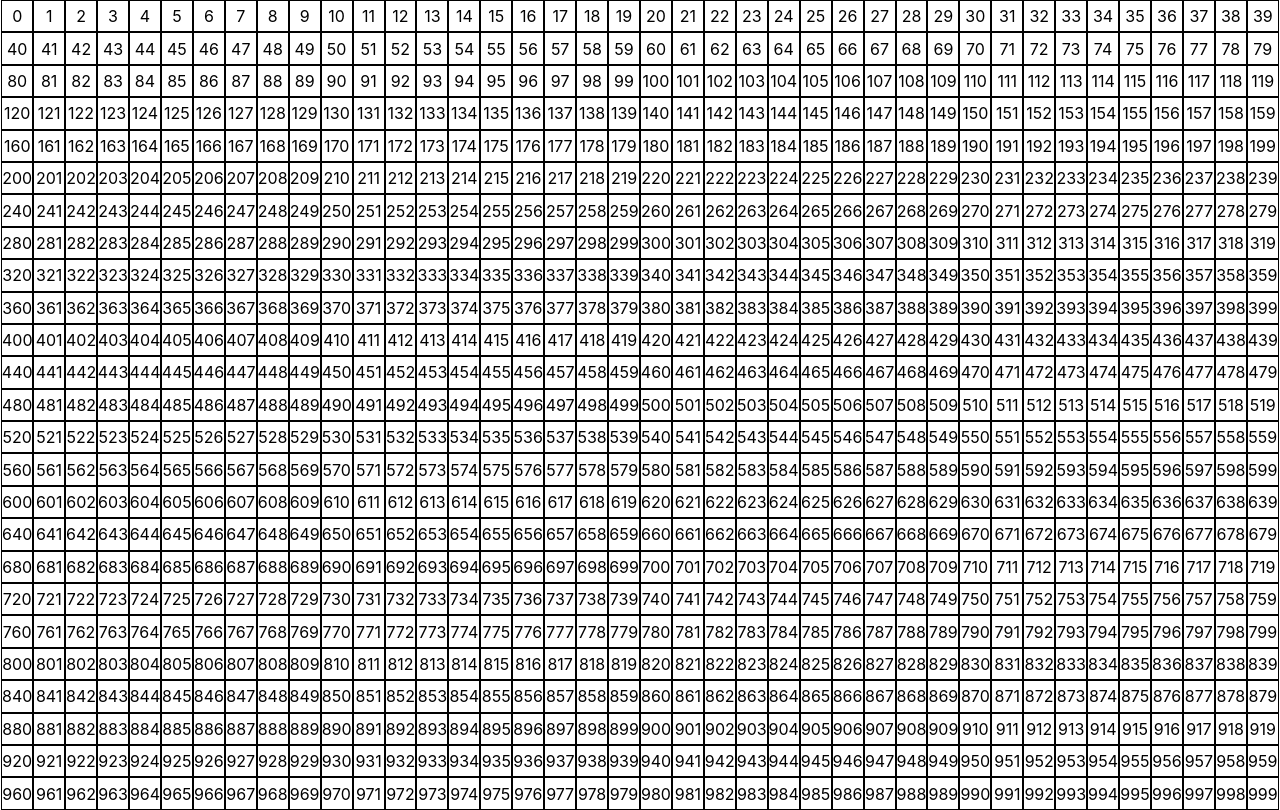
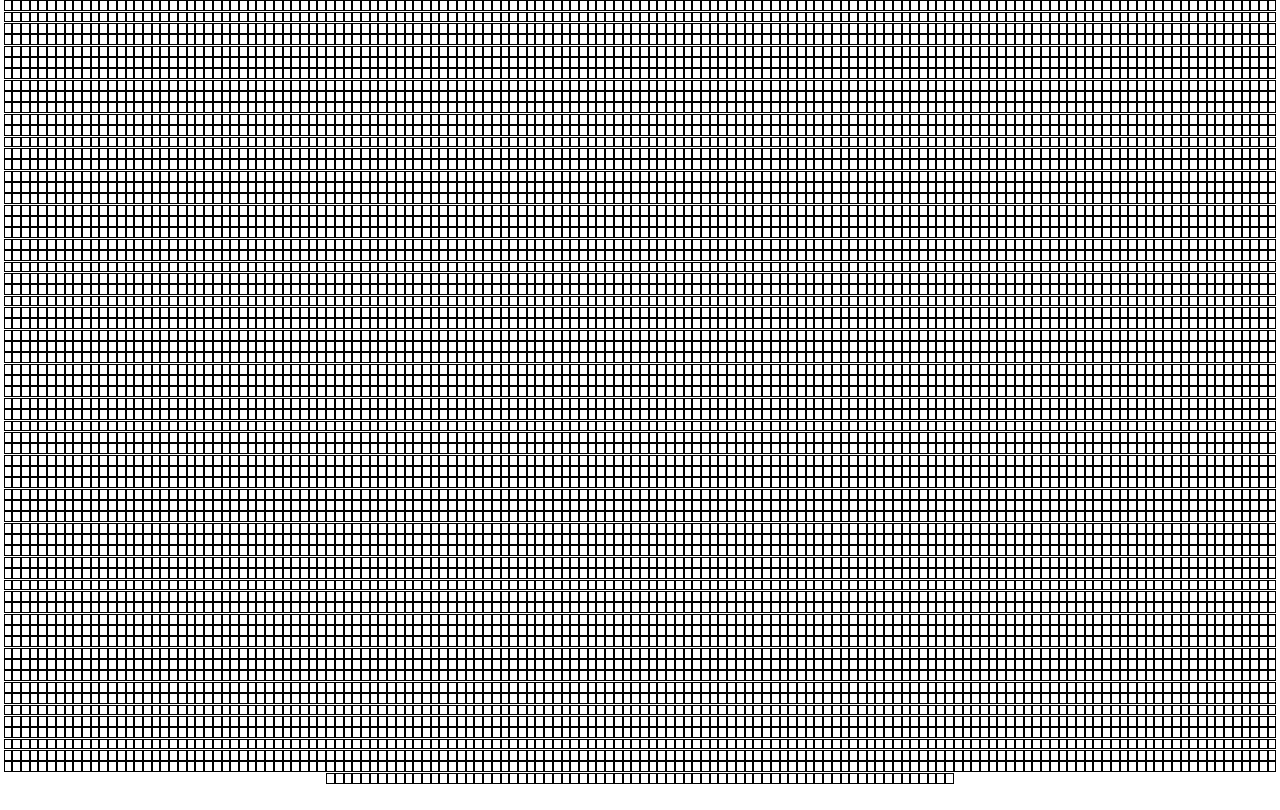
Before and after one commit to asadhmeed2/shoot, a React (Create React App) app: page / in a window 1280 px wide. Built offline with nearby package versions, Linux system fonts and the light colour scheme.

Commit message:
add box component

```diff
--- a/src/modules/board/Board.module.scss
+++ b/src/modules/board/Board.module.scss
@@ -1,5 +1,5 @@
-.box {
-    width: 2.34vw;
-    height: 3.8vh;
-    border: 1px solid;
+
+
+.constiner {
+    overflow: hidden;
 }
--- a/src/modules/board/Board.tsx
+++ b/src/modules/board/Board.tsx
@@ -3,14 +3,13 @@ import React, { useMemo } from "react";
 import cn from "classnames";
 
 import styles from "./Board.module.scss";
+import { Box } from "./components";
 
 export const Board = () => {
   const boardBoxes = useMemo(
     () =>
-      [...Array(1000)].map((box, idx) => {
-        return (
-          <div className={cn(styles.box, `col-${idx} flex-center`)}>{idx}</div>
-        );
+      [...Array(10000)].map((box, idx) => {
+        return <Box idx={idx} key={idx} />;
       }),
     []
   );
--- /dev/null
+++ b/src/modules/board/components/Box/Box.module.scss
@@ -0,0 +1,9 @@
+.box {
+    width: 0.525vw;
+    height: 0.695vw;
+    border: 1px solid;
+}
+
+.box:hover {
+    background-color: red;
+}
--- /dev/null
+++ b/src/modules/board/components/Box/Box.tsx
@@ -0,0 +1,20 @@
+import React from "react";
+
+import cn from "classnames";
+
+import styles from "./Box.module.scss";
+
+type Props = {
+  idx: number;
+};
+
+export const Box = ({ idx }: Props) => {
+  const onClick = () => {
+    console.log(` click from col-${idx}`);
+  };
+  return (
+    <div className={cn(styles.box, `col-${idx} flex-center`)} onClick={onClick}>
+      {}
+    </div>
+  );
+};
--- /dev/null
+++ b/src/modules/board/components/Box/index.ts
@@ -0,0 +1 @@
+export * from "./Box";
--- /dev/null
+++ b/src/modules/board/components/index.ts
@@ -0,0 +1 @@
+export * from "./Box";
```
